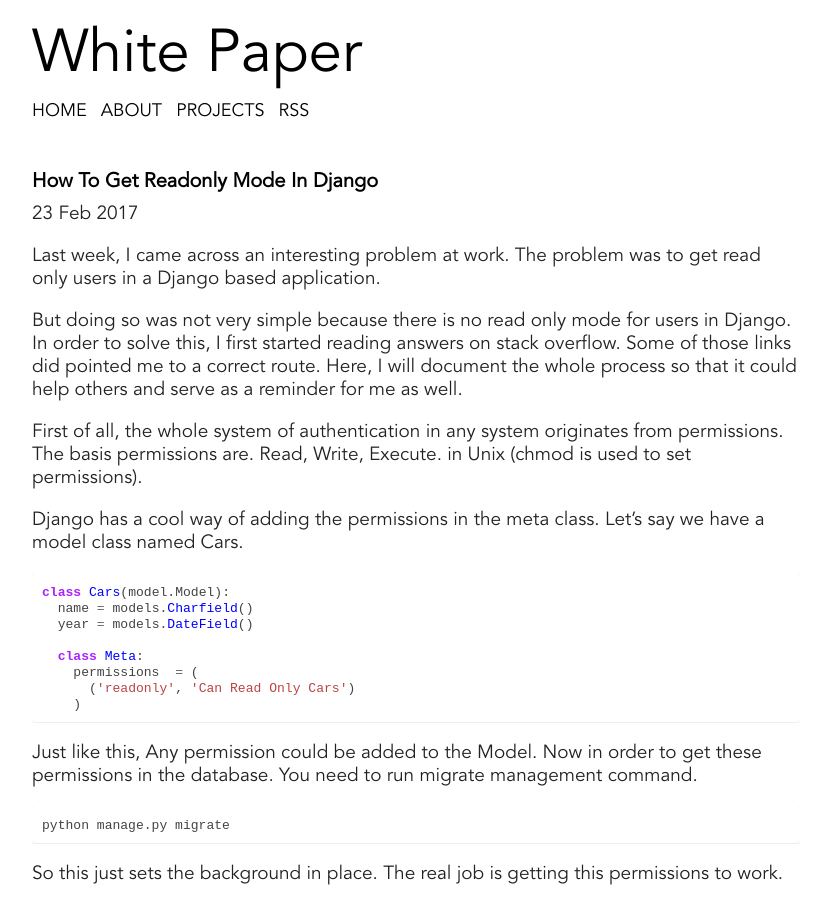
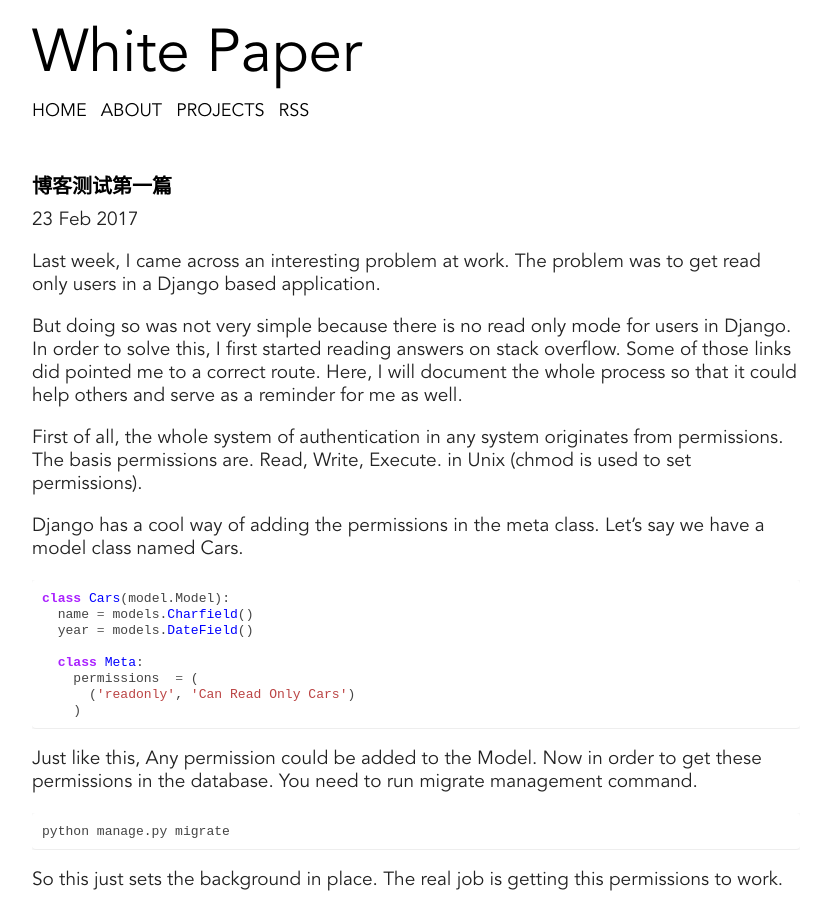
Before and after one commit to zyingming/zyingming.github.io, a Jekyll site: the page built from _posts/2017-02-23-How-to-get-readonly-mode-in-django.md, in a window 1280 px wide and 900 px high. Shown: the whole window, without its empty margins (224-1053 px from the left). Built offline with Jekyll 4.4.1, drawn with Linux system fonts in a browser that asks for light colours; comment, search, counter and statistics services are not loaded.

Commit message:
init blog

```diff
--- a/_config.yml
+++ b/_config.yml
@@ -6,7 +6,7 @@
     At vero eos et accusamus et iusto odio dignissimos ducimus qui blanditiis praesentium voluptatum deleniti atque corrupti quos dolores et quas molestias excepturi sint occaecati cupiditate non provident, similique sunt in culpa qui officia deserunt mollitia animi, id est laborum et dolorum fuga. Et harum quidem rerum facilis est et expedita distinctio. Nam libero tempore, cum soluta nobis est eligendi optio cumque nihil impedit quo minus id quod maxime placeat facere possimus, omnis voluptas assumenda est, omnis dolor repellendus. Temporibus autem quibusdam et aut officiis debitis aut rerum necessitatibus saepe eveniet ut et voluptates repudiandae sint et molestiae non recusandae. Itaque earum rerum hic tenetur a sapiente delectus, ut aut reiciendis voluptatibus maiores alias consequatur aut perferendis doloribus asperiores repellat.
 
 master_repo: false
-url: "http://vinitkumar.me/white-paper"
+url: "https://zyingming.github.io/"
 markdown: kramdown
 highlighter: rouge
 
@@ -21,7 +21,7 @@
 owner:
   name:           whitepaper
   avatar:         "https://avatars1.githubusercontent.com/u/537678?s=240&v=4"
-  email:          "vinit1414.08@bitmesra.ac.in"
+  email:          "2570332082@qq.com"
   # Social networking links used in footer. Update and remove as you like.
   twitter: vinitkme
   github: https://github.com/vinitkumar
--- a/_posts/2017-02-23-How-to-get-readonly-mode-in-django.md
+++ b/_posts/2017-02-23-How-to-get-readonly-mode-in-django.md
@@ -1,6 +1,6 @@
 ---
 layout: post
-title: "How To Get Readonly Mode In Django"
+title: "博客测试第一篇"
 description: "Guide to setup readonly mode for some users in django admin"
 category: articles
 tags: [python, django, django-admin]
```
